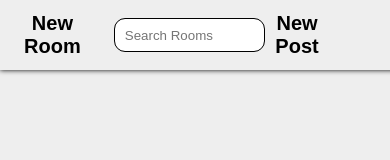
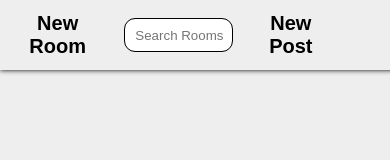
Before and after one commit to Qutol/qutol.github.io, a website: page index.html in a window 390 px wide. Drawn offline with Linux system fonts and the light colour scheme; no server answers.

Commit message:
formatting fix

```diff
--- a/index.html
+++ b/index.html
@@ -315,7 +315,8 @@
                     width: 0;
                 }
                 #search-bar {
-                    width: 50%;
+                    width: 30%;
+                    margin-right: 20px;
                 }
             }
         </style>
```
Also changed, not shown: room.html (+1 -1 lines).
